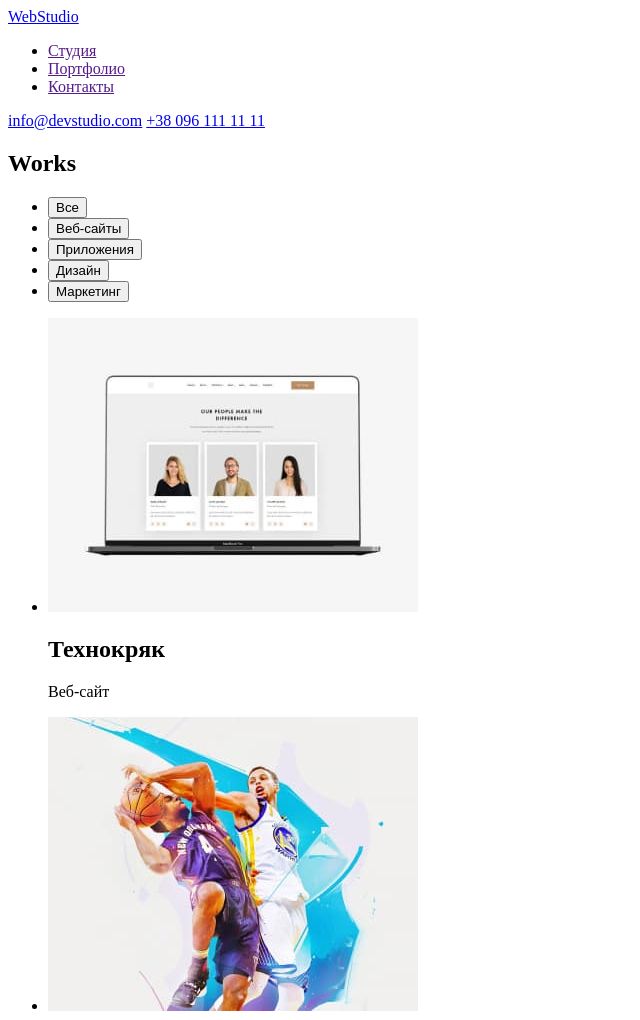
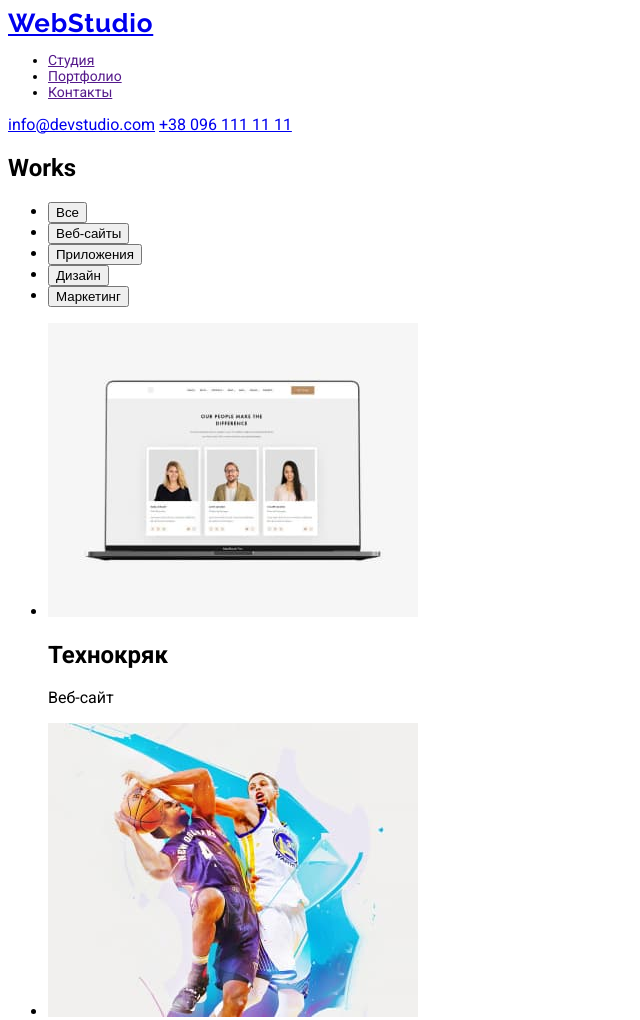
Before and after one commit to Pallich/goit-markup-hw-02, a plain HTML site: page portfolio.html in a window 1280 px wide. Shown: the top 1020 px of the page, without its empty margins (0-640 px from the left). Drawn offline with Linux system fonts and the light colour scheme.

Commit message:
Настройка шрифтов по умолчанию

```diff
--- a/css/styles.css
+++ b/css/styles.css
@@ -0,0 +1,24 @@
+
+:root {
+    --prymary-text-color: #212121;
+    --prymary-bg-color: #FFFFFF;
+    --active-color: #2196F3;
+}
+
+.logo {
+    font-family: Raleway, sans-serif;
+    font-weight: 700;
+    font-size: 26px;
+    line-height: 1.19;
+    letter-spacing: 0.03em;
+}
+
+body {
+    font-family: Roboto, sans-serif;
+    width: 500;
+}
+
+nav {
+    font-size: 14px;
+    line-height: 1.14;
+}
--- a/portfolio.html
+++ b/portfolio.html
@@ -15,7 +15,7 @@
 
     <!-- header -->
     <header>
-        <a href="./index.html">WebStudio</a>
+        <a class="logo" href="./index.html">WebStudio</a>
 
         <nav>
             <ul>
@@ -107,7 +107,7 @@
 
     <!-- Footer -->
     <footer>
-        <a href="./index.html">WebStudio</a>
+        <a class="logo" href="./index.html">WebStudio</a>
 
         <address>
             <a href="">г. Киев, пр-т Леси Украинки, 26</a>
```
